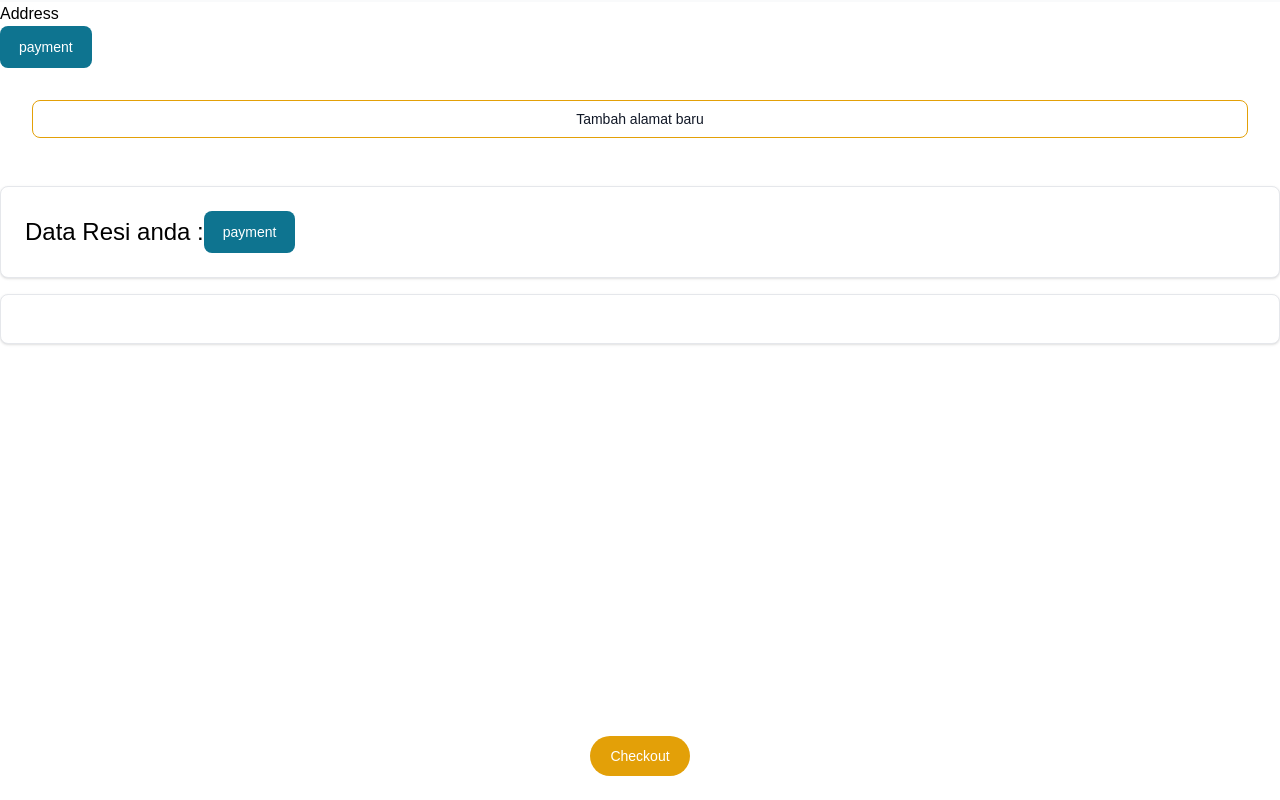
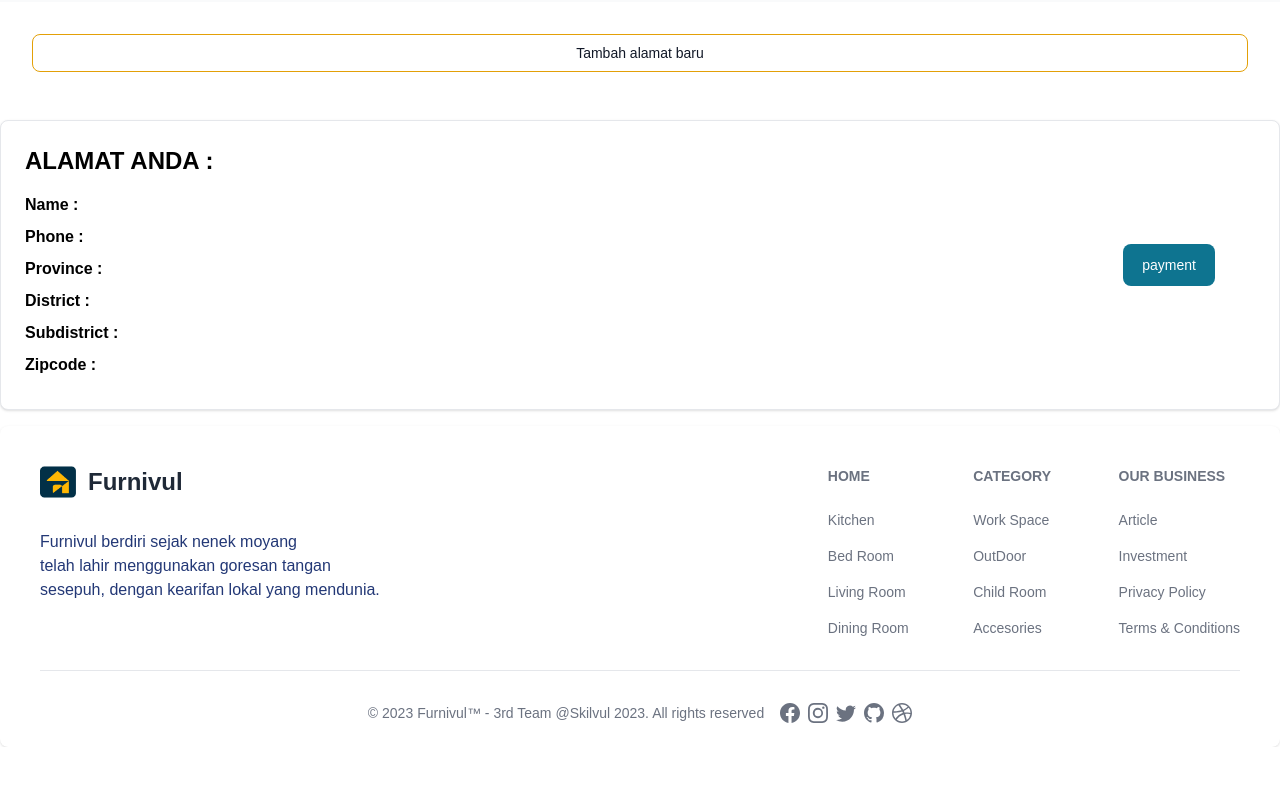
Before and after one commit to naufyl28/Final-Furnivul, a React (Vite) app in the folder front-end/: page /cart/address in a window 1280 px wide. Shown: the part 120-920 px from the top of the page. After the commit the page ends 867 px from the top, so only its background shows below. Built offline with nearby package versions, Linux system fonts and the light colour scheme.

Commit message:
styling address

```diff
--- a/front-end/src/pages/Address.jsx
+++ b/front-end/src/pages/Address.jsx
@@ -27,18 +27,33 @@ function Address() {
         </a>
       </div>
       <div>
-        <div className="my-4 flex items-center max-w-screen-xl mx-auto p-6 bg-white border border-gray-200 rounded-lg shadow hover:bg-gray-100 dark:bg-gray-800 dark:border-gray-700 dark:hover-bg-gray-700">
+        <div className="my-4 flex items-center justify-between max-w-screen-xl mx-auto p-6 bg-white border border-gray-200 rounded-lg shadow hover:bg-gray-100 dark:bg-gray-800 dark:border-gray-700 dark:hover-bg-gray-700">
           {/* Tampilkan data di sini */}
-          <div>
-            <div className="text-2xl">Data Resi anda : </div>
-            <div>{name}</div>
-            <div>{phone}</div>
-            <div>{province}</div>
-            <div>{district}</div>
-            <div>{subdistrict}</div>
-            <div>{zipcode}</div>
+          <div className="flex flex-col">
+            <div className="text-2xl font-bold mb-4"> ALAMAT ANDA : </div>
+            <div className="flex flex-col">
+              <div className="flex items-between mb-2">
+                <span className="font-semibold">Name   : </span> {name}
+              </div>
+              <div className="flex items-between mb-2">
+                <span className="font-semibold">Phone   : </span> {phone}
+              </div>
+              <div className="flex items-between mb-2">
+                <span className="font-semibold">Province   : </span> {province}
+              </div>
+              <div className="flex items-between mb-2">
+                <span className="font-semibold">District     :  </span> {district}
+              </div>
+              <div className="flex items-between mb-2">
+                <span className="font-semibold">Subdistrict   :  </span>{" "}
+                {subdistrict}
+              </div>
+              <div className="flex items-between mb-2">
+                <span className="font-semibold">Zipcode    :  </span> {zipcode}
+              </div>
+            </div>
           </div>
-          <div className="">
+          <div className=" mr-10 ">
             <Button>
               <NavLink to={"/cart/address/add-address/checkout"}>
                 <span>payment</span>
@@ -48,37 +63,7 @@ function Address() {
         </div>
       </div>
 
-      <div>
-        <div className="my-4 flex items-center max-w-screen-xl mx-auto p-6 bg-white border border-gray-200 rounded-lg shadow hover:bg-gray-100 dark:bg-gray-800 dark:border-gray-700 dark:hover-bg-gray-700">
-          {/* Tampilkan data di sini */}
-        </div>
-      </div>
 
-      <div
-        style={{
-          display: "flex",
-          justifyContent: "center",
-          alignItems: "center",
-          height: "100vh",
-        }}
-      >
-        <button
-          type="button"
-          className="justify-center items-center text-white bg-yellow-400 hover:bg-yellow-500 focus:outline-none focus:ring-4 focus:ring-yellow-300 font-medium rounded-full text-sm px-5 py-2.5 text-center mb-2 dark:focus:ring-yellow-900"
-        >
-          <a href="address/checkout">Checkout</a>
-        </button>
-      </div>
-
-      <div className="flex justify-center items-center">
-        <button
-          id="verifikasiButton"
-          type="button"
-          className="mt-10 text-white bg-blue-700 hover:bg-blue-800 focus:outline-none focus:ring-4 focus:ring-blue-300 font-medium rounded-full text-sm px-5 py-2.5 text-center dark:bg-blue-600 dark:hover:bg-blue-700 dark:focus:ring-blue-800"
-        >
-          Verifikasi Pembayaran
-        </button>
-      </div>
     </>
   );
 }
@@ -96,13 +81,7 @@ function AddressPage() {
         <Breadcrumb.Item href="#">Cart</Breadcrumb.Item>
         <Breadcrumb.Item href="#">Address</Breadcrumb.Item>
       </Breadcrumb>
-      <h1>Address</h1>
-      <Button className="max-w-screen-xl">
-        <NavLink to={"/cart/address/add-address/checkout"}>
-          {" "}
-          <span>payment</span>
-        </NavLink>
-      </Button>
+
       <Address />
     </div>
   );
--- a/front-end/src/pages/Cart.jsx
+++ b/front-end/src/pages/Cart.jsx
@@ -175,9 +175,7 @@ function Cart() {
         </Breadcrumb.Item>
       </Breadcrumb>
 
-      <Button className="">
-        <NavLink to={"address"}> Alamat </NavLink>
-      </Button>
+
 
       <div className="mt-3 mx-8 justify-center">
         {productCart.map((item, index) => (
--- a/front-end/src/pages/Checkout.jsx
+++ b/front-end/src/pages/Checkout.jsx
@@ -18,13 +18,11 @@ function Checkout(props) {
   const token = JSON.parse(localStorage.getItem("token"));
 
   // Additional data from localStorage
-  const phone = JSON.parse(localStorage.getItem("phone"));
-  const province = JSON.parse(localStorage.getItem("province"));
-  const district = JSON.parse(localStorage.getItem("district"));
-  const subdistrict = JSON.parse(localStorage.getItem("subdistrict"));
-  const zipcode = JSON.parse(localStorage.getItem("zipcode"));
-
-  // Additional product data from localStorage
+  const phone = localStorage.getItem("phone") || "";
+  const province = localStorage.getItem("province") || "";
+  const district = localStorage.getItem("district") || "";
+  const subdistrict = localStorage.getItem("subdistrict") || "";
+  const zipcode = localStorage.getItem("zipcode") || "";
   const productData = props?.location?.state?.cart || [];
 
   useEffect(() => {
@@ -39,19 +37,19 @@ function Checkout(props) {
       .then((result) => {
         setCourierData(result.data.data);
       })
+
       .catch((error) => {
         console.error("Error fetching courier data:", error);
         console.log("Error response data:", error.response.data);
       });
+      const productData = props?.location?.state?.cart || [];
+      console.log("Product Data from props:", productData);
   }, [token]);
+
 
   const selectCourier = (event) => {
     setSelectedCourier(event.target.value);
   };
-
-  // Log productData and the first item
-  console.log("Product Data:", productData);
-  console.log("First Product:", productData[0]);
 
   return (
     <div>
@@ -80,6 +78,7 @@ function Checkout(props) {
           </Button>
         </Modal.Footer>
       </Modal>
+
       <Card className="w-full">
         <Card>
           <h1 className="text-2xl font-semibold">
```
